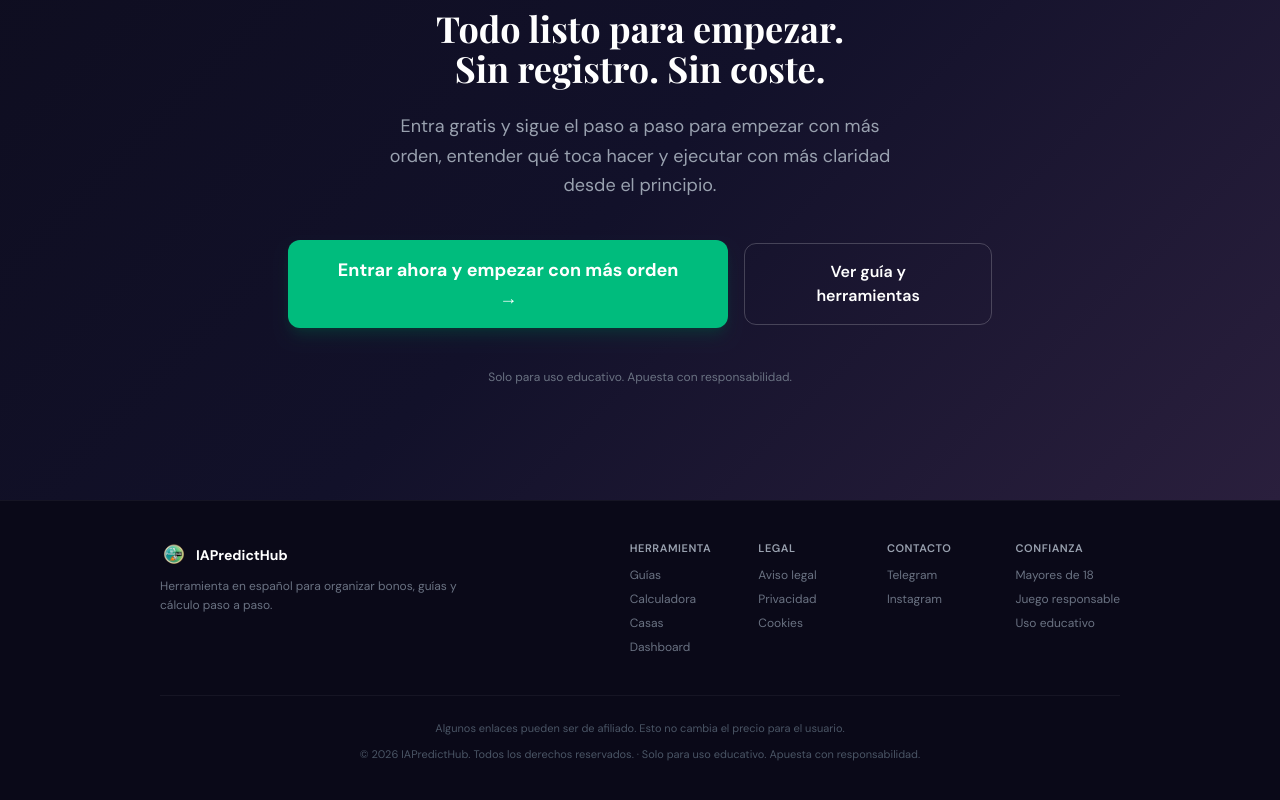
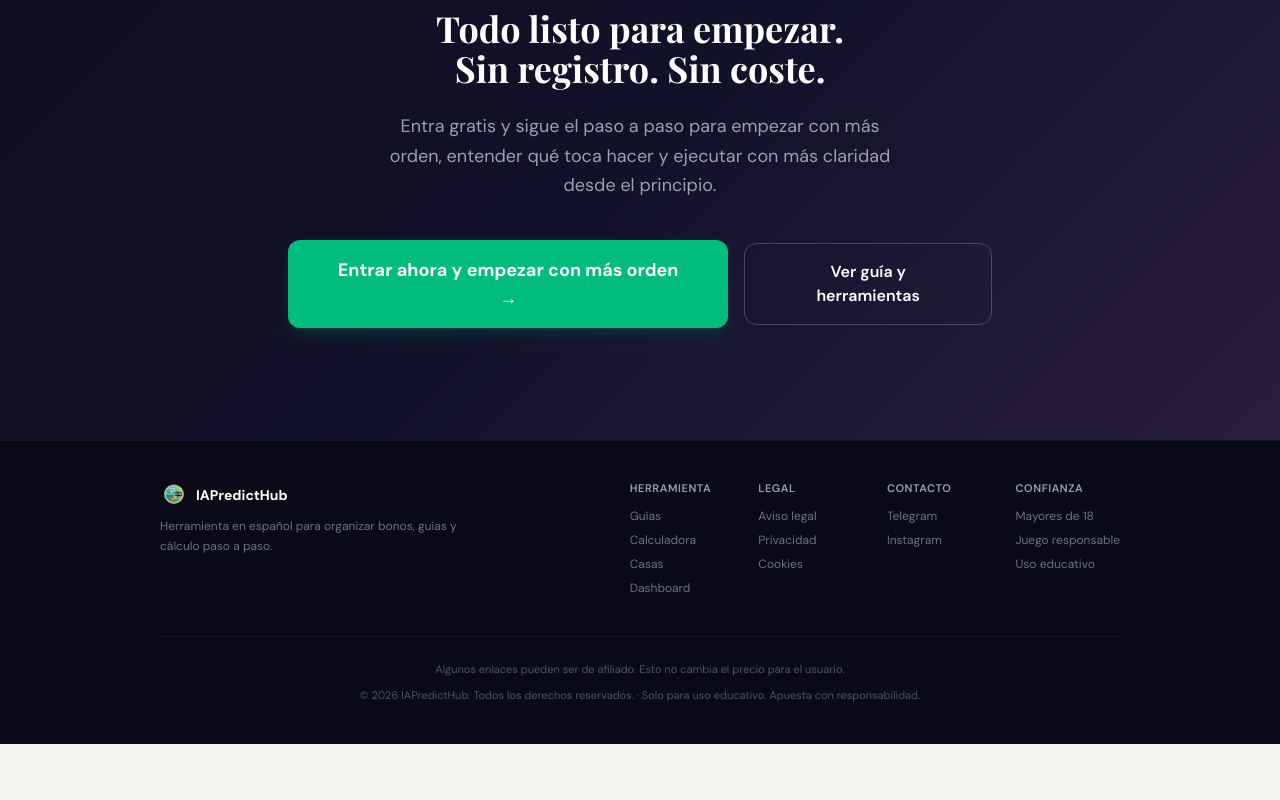
Before and after one commit to eloylt13/matched-betting-app, a Next.js app: page / in a window 1280 px wide. Shown: the part 6884-7684 px from the top of the page. After the commit the page ends 7628 px from the top, so only its background shows below. Built offline with nearby package versions, Linux system fonts and the light colour scheme; no server answers; a web font is replaced by a local one.

Commit message:
feat: elimina disclaimer duplicado del cierre de la home

```diff
--- a/app/page.tsx
+++ b/app/page.tsx
@@ -636,7 +636,6 @@ export default function LandingPage() {
               Ver guía y herramientas
             </Link>
           </div>
-          <p className="text-gray-500 text-xs mt-10 max-w-lg mx-auto leading-relaxed">Solo para uso educativo. Apuesta con responsabilidad.</p>
         </div>
       </section>
 
```
